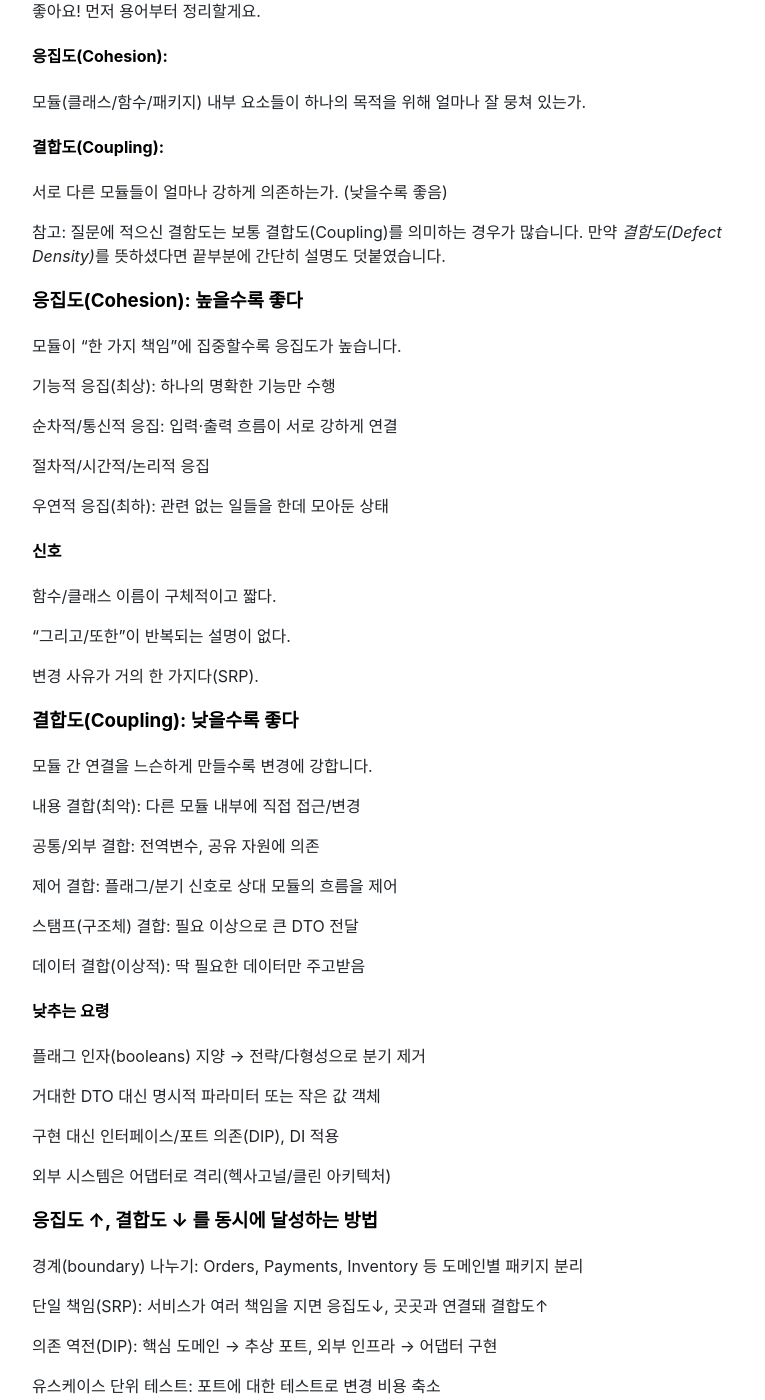
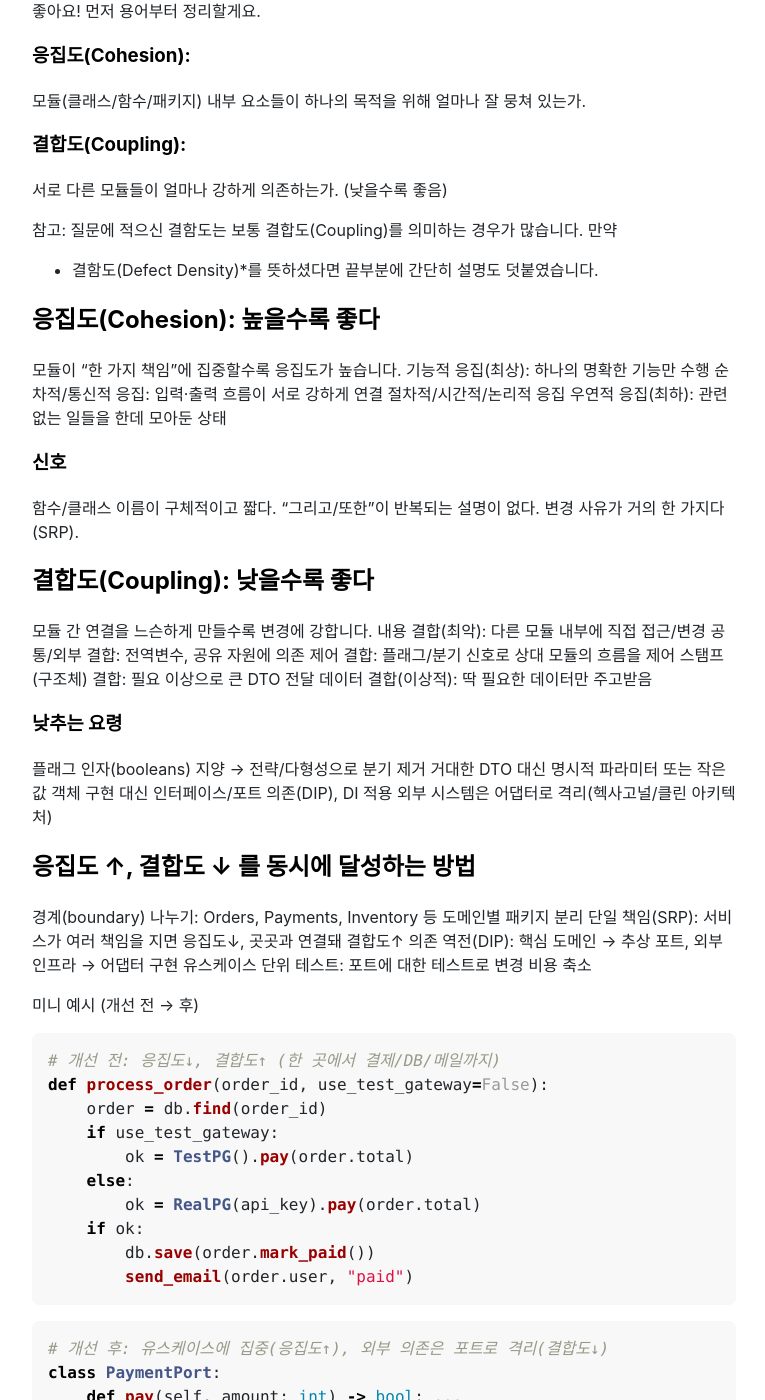
Before and after one commit to ksjeon4biz/ksjeon4biz.github.io, a Jekyll site: the page built from _posts/2025-08-31-Cohesion_Coupling.markdown, in a window 1280 px wide and 1400 px high, scrolled down 211 px. Shown: the whole window, without its empty margins (256-1021 px from the left). Built offline with Jekyll 4.4.1, drawn with Linux system fonts in a browser that asks for light colours; nearby versions of some CDN libraries; some of the changed text lies outside the part shown.

Commit message:
2025-08-31 12:16

````diff
--- a/_posts/2025-08-31-Cohesion_Coupling.markdown
+++ b/_posts/2025-08-31-Cohesion_Coupling.markdown
@@ -8,67 +8,46 @@ categories: architecture
 
 좋아요! 먼저 용어부터 정리할게요.
 
-#### 응집도(Cohesion):
+### 응집도(Cohesion):
 모듈(클래스/함수/패키지) 내부 요소들이 하나의 목적을 위해 얼마나 잘 뭉쳐 있는가.
 
-#### 결합도(Coupling):
+### 결합도(Coupling):
 서로 다른 모듈들이 얼마나 강하게 의존하는가. (낮을수록 좋음)
 
-참고: 질문에 적으신 결함도는 보통 결합도(Coupling)를 의미하는 경우가 많습니다. 만약 *결함도(Defect Density)*를 뜻하셨다면 끝부분에 간단히 설명도 덧붙였습니다.
+참고: 질문에 적으신 결함도는 보통 결합도(Coupling)를 의미하는 경우가 많습니다. 만약
+* 결함도(Defect Density)*를 뜻하셨다면 끝부분에 간단히 설명도 덧붙였습니다.
 
-### 응집도(Cohesion): 높을수록 좋다
-
+## 응집도(Cohesion): 높을수록 좋다
 모듈이 “한 가지 책임”에 집중할수록 응집도가 높습니다.
-
 기능적 응집(최상): 하나의 명확한 기능만 수행
-
 순차적/통신적 응집: 입력·출력 흐름이 서로 강하게 연결
-
 절차적/시간적/논리적 응집
-
 우연적 응집(최하): 관련 없는 일들을 한데 모아둔 상태
 
-#### 신호
-
+### 신호
 함수/클래스 이름이 구체적이고 짧다.
-
 “그리고/또한”이 반복되는 설명이 없다.
-
 변경 사유가 거의 한 가지다(SRP).
 
 
-### 결합도(Coupling): 낮을수록 좋다
-
+## 결합도(Coupling): 낮을수록 좋다
 모듈 간 연결을 느슨하게 만들수록 변경에 강합니다.
-
 내용 결합(최악): 다른 모듈 내부에 직접 접근/변경
-
 공통/외부 결합: 전역변수, 공유 자원에 의존
-
 제어 결합: 플래그/분기 신호로 상대 모듈의 흐름을 제어
-
 스탬프(구조체) 결합: 필요 이상으로 큰 DTO 전달
-
 데이터 결합(이상적): 딱 필요한 데이터만 주고받음
 
-#### 낮추는 요령
-
+### 낮추는 요령
 플래그 인자(booleans) 지양 → 전략/다형성으로 분기 제거
-
 거대한 DTO 대신 명시적 파라미터 또는 작은 값 객체
-
 구현 대신 인터페이스/포트 의존(DIP), DI 적용
-
 외부 시스템은 어댑터로 격리(헥사고널/클린 아키텍처)
 
-### 응집도 ↑, 결합도 ↓ 를 동시에 달성하는 방법
-
+## 응집도 ↑, 결합도 ↓ 를 동시에 달성하는 방법
 경계(boundary) 나누기: Orders, Payments, Inventory 등 도메인별 패키지 분리
-
 단일 책임(SRP): 서비스가 여러 책임을 지면 응집도↓, 곳곳과 연결돼 결합도↑
-
 의존 역전(DIP): 핵심 도메인 → 추상 포트, 외부 인프라 → 어댑터 구현
-
 유스케이스 단위 테스트: 포트에 대한 테스트로 변경 비용 축소
 
 미니 예시 (개선 전 → 후)
@@ -85,6 +64,7 @@ def process_order(order_id, use_test_gateway=False):
         db.save(order.mark_paid())
         send_email(order.user, "paid")
 ```
+
 ```python
 # 개선 후: 유스케이스에 집중(응집도↑), 외부 의존은 포트로 격리(결합도↓)
 class PaymentPort:
@@ -104,19 +84,13 @@ class ProcessOrder:
 ```
 
 유스케이스 ProcessOrder는 “주문 처리”에만 집중 → 응집도↑
-
 결제/메일/DB는 추상화 뒤로 숨김 → 실제 구현 교체 쉬움 → 결합도↓
 
 ### 실무 체크리스트 (짧게)
-
 하나의 클래스/함수에 “변경 이유가 하나인지” 확인(SRP)
-
 플래그 인자/거대 DTO 줄이기 → 전략/작은 값 객체로 치환
-
 외부 API/DB/메시징은 포트-어댑터로 경계화
-
 테스트는 유스케이스 단위로, 인프라는 테스트 대역으로 교체
-
 주기적으로 의존 방향(도메인 → 추상, 인프라 → 구현) 점검
 
 원하시면 지금 진행 중인 FlutterFlow + Supabase 구조에 맞춰, 화면-서버-DB 경계에서 응집/결합 개선안을 구체적으로 짚어드릴게요.
@@ -128,22 +102,17 @@ class ProcessOrder:
 1. ### 아키텍처 경계 & 의존 방향
 
 #### 체크
-
  도메인(use-case) → “추상(포트)”에 의존, 인프라(DB/API/UI) → “구현(어댑터)”에 의존하나요? (DIP)
-
  패키지 사이 순환 의존이 없나요?
-
  안정적인 모듈(많이 참조됨)이 불안정한 모듈에 의존하지 않나요? (Stable Dependencies Principle)
 
 #### 신호
-
 도메인 서비스가 supabase, http, flutterflow action 등을 직접 호출
-
 import 그래프에 사이클 존재
 
 #### 처방
+“포트-어댑터”로 갈라서, 도메인은 다음과 같은 인터페이스만 봅니다:
 
-“포트-어댑터”로 갈라서, 도메인은 다음과 같은 인터페이스만 봅니다:
 ```python
 class CartRepo:
     def find(self, user_id): ...
@@ -162,70 +131,49 @@ class SupabaseCartRepo(CartRepo):
 1. ### 모듈 응집도 (Cohesion)
 
 #### 체크
-
  클래스/함수의 “변경 이유”가 한 가지인가요? (SRP)
-
  이름에 “그리고/또한/겸해서” 뉘앙스가 들어가나요?
-
  함수가 30줄+, 파라미터 5개+, Boolean 플래그가 자주 등장하나요?
 
 #### 신호
-
 OrderService가 결제/영수증/메일/SMS까지 다 처리
-
 “유틸” 모듈에 잡다한 기능을 계속 추가
 
 #### 처방
-
 유스케이스 단위로 서비스 분할 (예: PlaceOrder, CancelOrder)
-
 “플래그 인자”가 나오면 전략/다형성으로 갈라내기
-
 큰 함수는 Extract Function → 이름이 기능을 말하도록
 
 1. ### 결합도 (Coupling)
 
 #### 체크
-
  외부 시스템/라이브러리에 직접 깊게 의존하지 않나요?
-
  거대한 DTO(필드 20+)를 여기저기 전달하나요?
-
  전역 상태/싱글톤에 의존하나요?
 
 #### 신호
-
 함수 인자로 config, db, http, logger, featureFlag, ...를 잔뜩 전달
-
 테스트에서 외부 IO를 매번 때려야만 함
 
 #### 처방
-
 필요한 데이터만 전달(데이터 결합)
-
 외부 의존은 포트 인터페이스 뒤로 숨기고, 테스트에선 대역 사용
-
 싱글톤/전역 대신 주입(의존성 주입)
 
 1. ### 데이터/백엔드 (Supabase 중심)
 
 #### 체크
-
  테이블 직접 노출 대신 의미 있는 RPC(원자 동작)로 캡슐화했나요?
-
  RLS 정책이 유스케이스/역할과 정렬되어 있나요?
-
  “클라이언트에서 다단계 갱신” 대신 DB에서 트랜잭션으로 처리하나요?
 
 #### 신호
-
 장바구니 수량 증가가: select → 계산 → update(경쟁 조건 위험)
-
 RLS 미정비로 anon 키에서 쓰기 가능한 경로 존재
 
 #### 처방
+RPC 예시(원자 증가):
 
-RPC 예시(원자 증가):
 ```sql
 create or replace function cart_increment(_user uuid, _pid text, _delta int)
 returns void language plpgsql security definer as $$
@@ -237,111 +185,72 @@ end$$;
 ```
 
 RLS: auth.uid() = user_id AND role = 'user' 같은 명시적 가드
-
 목록/상세 조회는 필요한 컬럼만 반환하는 뷰/함수로 정리
 
 1. ### 프런트(FlutterFlow) 구조
 
 #### 체크
-
  페이지가 “한 가지 사용자 목표”에 집중하나요?
-
  비즈니스 로직이 위젯 트리/액션 체인에 퍼져있지 않나요?
-
  App State가 거대하고, side-effect가 여기저기서 일어나지 않나요?
 
 #### 신호
-
 OnPageLoad에서 API 호출, 파싱, 검증, 캐시, 라우팅을 한 번에 수행
-
 동일 로직이 여러 위젯 액션에 복붙
 
 #### 처방
-
 Custom Action/Function으로 비즈니스 로직을 모으고, 위젯은 입출력만
-
 App State는 읽기 전용 뷰 모델 느낌으로 슬림하게 유지
-
 네트워크/DB 호출은 한 계층(예: Repository)에서만
 
 1. ### 테스트 전략 (품질-비용 균형)
 
 #### 체크
-
  유스케이스(도메인) 단위의 빠른 테스트가 핵심인가요?
-
  어댑터(Supabase/HTTP)에는 계약 테스트가 있나요?
-
  E2E는 “핵심 시나리오”에만 얇게?
 
 #### 피라미드
-
 단위/유스케이스 테스트: 포트 대역으로 빠르게 다수
-
 통합/계약 테스트: 실제 Supabase 스키마/RPC 계약 확인
-
 E2E: 로그인→상품담기→결제 핵심 플로우 소수
 
 #### 측정
-
 커버리지: Branch 기준 80%+ (핵심 유스케이스 90%+)
-
 Mutation testing(선택): 테스트 강도 점검
-
 변경이 잦은 영역(핫스팟)은 테스트 우선
 
 1. ### 정량 지표 가이드(가볍게)
 
 #### 함수
-
 길이 ≤ 30줄, 파라미터 ≤ 4, 복잡도(Cyclomatic) ≤ 10
 
 #### 모듈
-
 Afferent(들어오는 의존)↑ 모듈은 안정적으로, Efferent(나가는 의존)↓ 유지
-
 불가피하게 안정 모듈이 불안정 모듈에 의존하면 추상화 도입(DIP)
 
 #### PR 품질
-
 플래그 인자 제거, 큰 DTO 축소, 사이클 없음, 테스트 동반 여부
 
 1. ### PR 리뷰 체크리스트 (Yes/No)
-
  변경 이유가 하나인가? (SRP)
-
  외부 의존은 포트 뒤에 숨겼는가? (DIP)
-
  큰 DTO/전역/플래그 인자 제거 또는 축소했는가?
-
  트랜잭션/경쟁 조건을 DB에서 안전하게 처리했는가?
-
  테스트(단위/계약/E2E)의 적절한 레벨이 같이 왔는가?
-
  커버리지 공백이 분기 기준으로 남지 않았는가?
 
 1. ### 개선 순서(리팩터링 로드맵)
-
 핫스팟 탐지: 자주 고치는 파일/버그 많은 영역(로그/PR 기록)
-
 시임(Seam) 만들기: 포트 인터페이스 도입 → 외부 의존 격리
-
 유스케이스 단위 테스트 작성 → 빠른 피드백 루프 확보
-
 어댑터 분리: Supabase, 결제, 외부 API 구현을 모듈로 격리
-
 플래그/거대 DTO 제거 → 전략/작은 값객체
-
 RLS/RPC 강화 → 클라이언트 로직 단순화
-
 중복 제거 & 네이밍 정리 → 응집 강화
 
 1. ### 짧은 예시 (FlutterFlow 호출 경계)
-
 FlutterFlow 위젯 → CartService.add(pid)만 호출
-
 CartService는 **포트 CartRepo**에 의존
-
 실제 저장은 SupabaseCartRepo.add(user_id, pid)가 RPC cart_increment 호출
-
 RLS로 auth.uid() = user_id 보장 → 클라이언트는 단순/안전
````
